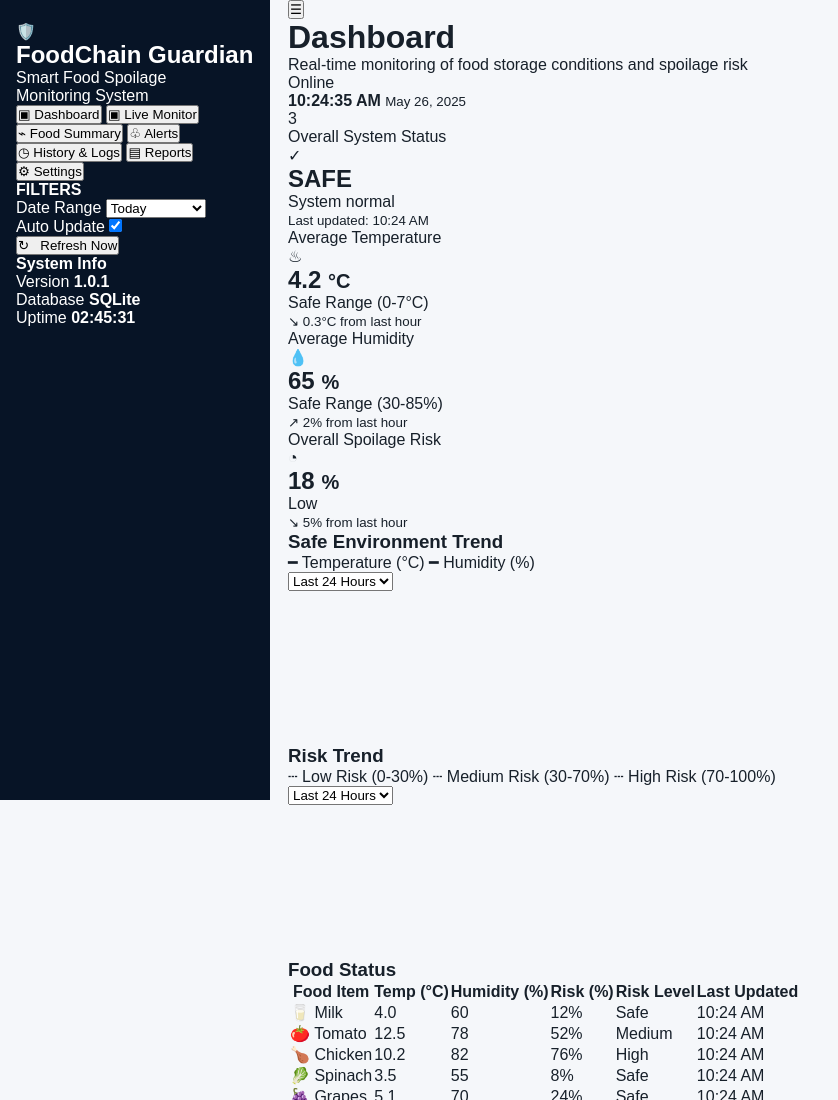
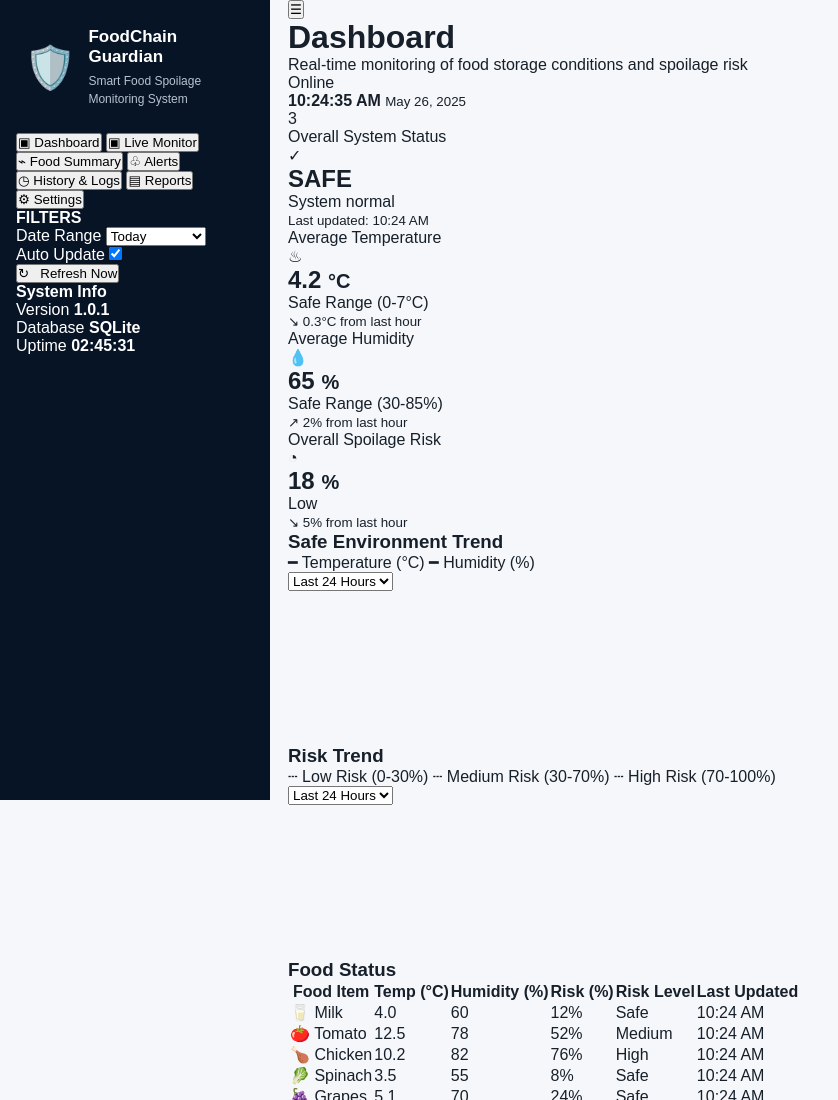
Before and after one commit to Jay-332/FoodChain-Guardian, a plain HTML site: page index.html in a window 1280 px wide. Shown: the top 1100 px of the page, without its empty margins (0-838 px from the left). Drawn offline with nearby package versions, Linux system fonts and the light colour scheme.

Commit message:
Style sidebar branding

```diff
--- a/style.css
+++ b/style.css
@@ -47,3 +47,25 @@ select {
     bottom: 0;
     overflow-y: auto;
 }
+
+.brand {
+    display: flex;
+    align-items: center;
+    gap: 12px;
+    padding: 5px 8px 25px;
+}
+
+.brand-icon {
+    font-size: 42px;
+}
+
+.brand h2 {
+    font-size: 17px;
+    margin-bottom: 5px;
+}
+
+.brand p {
+    color: #b8c2cf;
+    font-size: 12px;
+    line-height: 1.5;
+}
```
